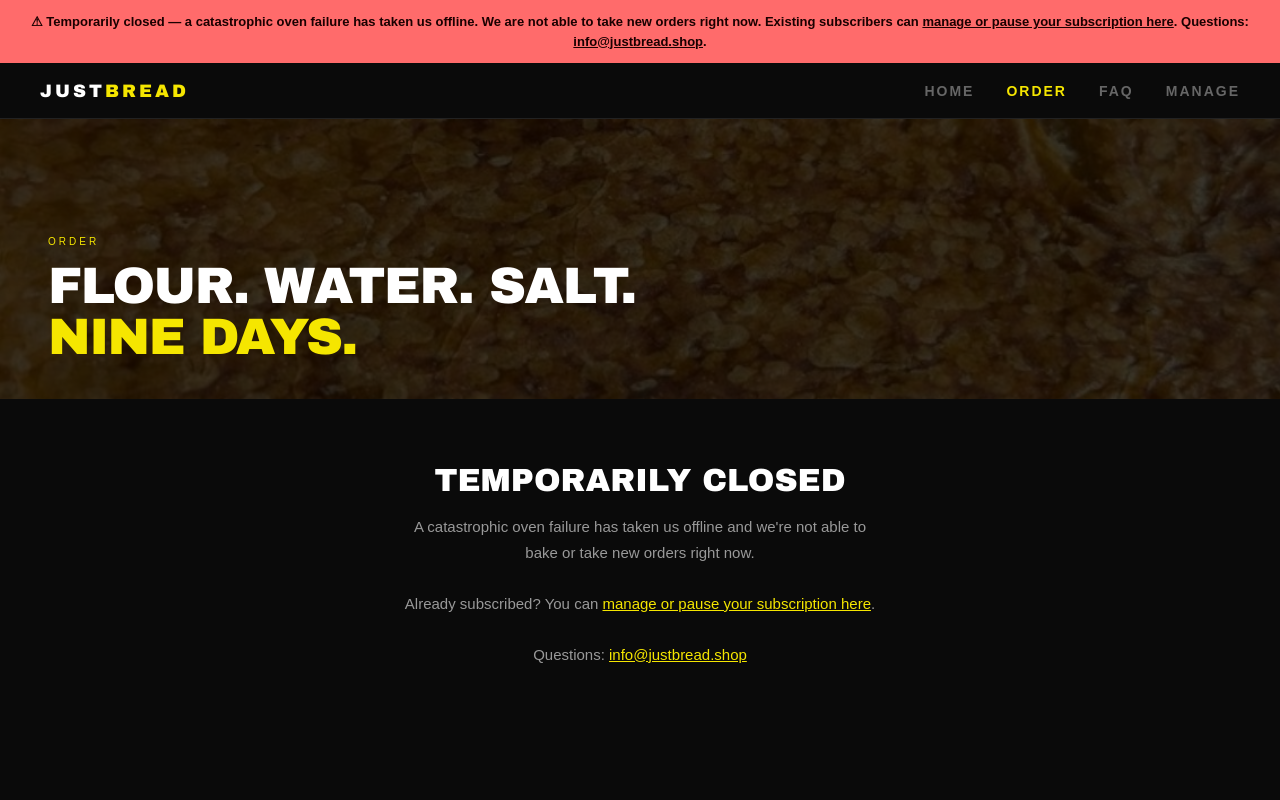
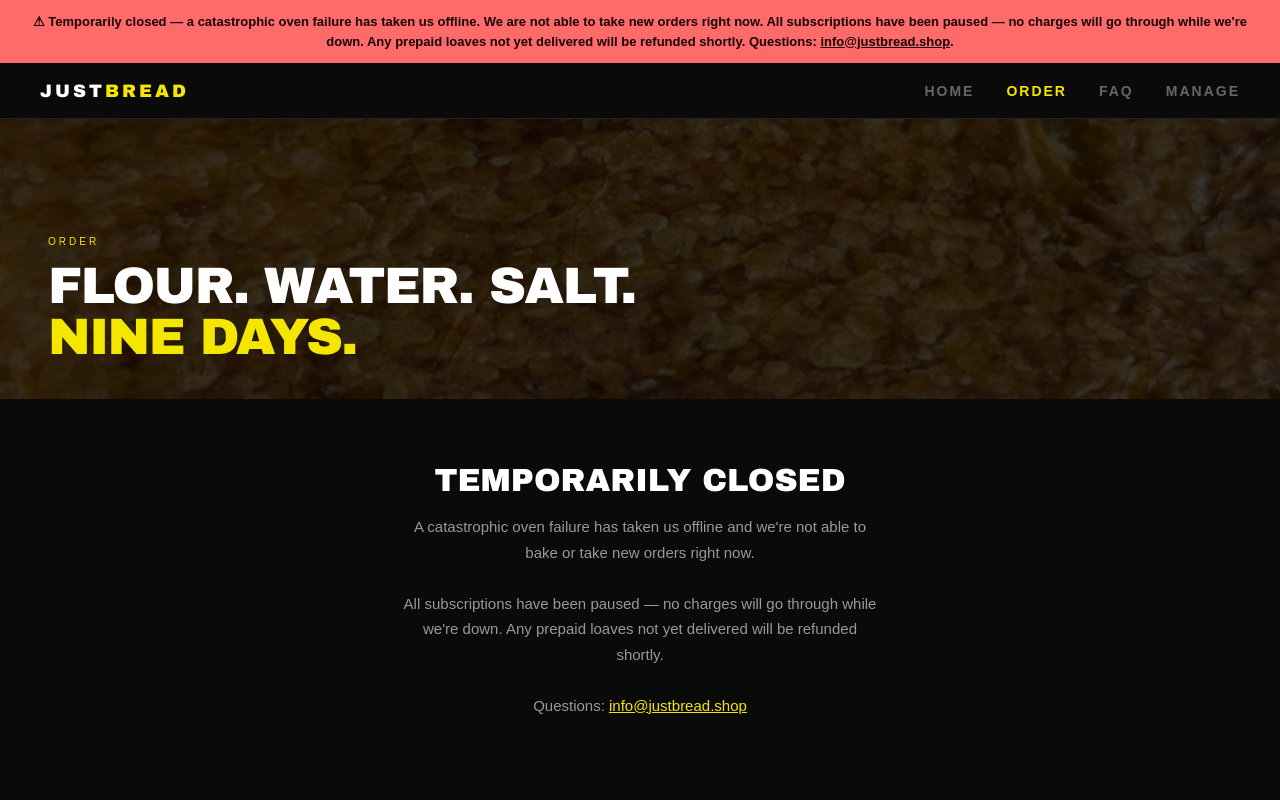
Before and after one commit to justinrush9/justbread-site, a website: page order/index.html in a window 1280 px wide. Shown: the top 800 px of the page. Drawn offline with Linux system fonts and the light colour scheme.

Commit message:
Update outage messaging: subscriptions paused, prepaid loaves refunded
All 23 active Stripe subscriptions have been paused via
pause_collection (behavior: void) so no one is charged while the
oven is down. Site copy across index/order/faq/manage now reflects
that pausing already happened (not an instruction to go do it) and
that prepaid-but-undelivered loaves will be refunded shortly.

Co-Authored-By: Claude Sonnet 5 <noreply@anthropic.com>

```diff
--- a/order/index.html
+++ b/order/index.html
@@ -371,7 +371,7 @@
 <body>
 
 <div id="outage-banner">
-  ⚠ <strong>Temporarily closed</strong> — a catastrophic oven failure has taken us offline. We are not able to take new orders right now. Existing subscribers can <a href="/manage/">manage or pause your subscription here</a>. Questions: <a href="mailto:info@justbread.shop">info@justbread.shop</a>.
+  ⚠ <strong>Temporarily closed</strong> — a catastrophic oven failure has taken us offline. We are not able to take new orders right now. All subscriptions have been paused — no charges will go through while we're down. Any prepaid loaves not yet delivered will be refunded shortly. Questions: <a href="mailto:info@justbread.shop">info@justbread.shop</a>.
 </div>
 
 <nav>
@@ -491,7 +491,7 @@
     document.getElementById('layout').innerHTML =
       '<div id="closed-notice"><h2>Temporarily Closed</h2>' +
       '<p>A catastrophic oven failure has taken us offline and we\'re not able to bake or take new orders right now.<br><br>' +
-      'Already subscribed? You can <a href="/manage/">manage or pause your subscription here</a>.<br><br>' +
+      'All subscriptions have been paused — no charges will go through while we\'re down. Any prepaid loaves not yet delivered will be refunded shortly.<br><br>' +
       'Questions: <a href="mailto:info@justbread.shop">info@justbread.shop</a></p></div>';
     return;
   }
```
Also changed, not shown: faq/index.html (+1 -1 lines), index.html (+1 -1 lines), manage/index.html (+1 -1 lines).
